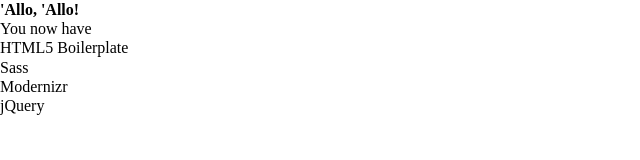
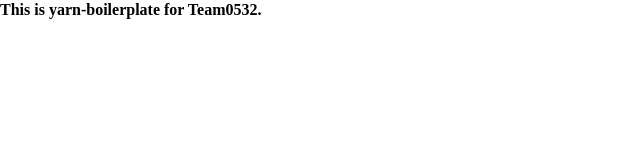
Before and after one commit to kudinov79/sport-shop, a website: page app/index.html in a window 1280 px wide. Shown: the whole page, without its empty margins (0-640 px from the left). Drawn offline with nearby package versions, Linux system fonts and the light colour scheme; files that its build step writes are made by us from their sources.

Commit message:
index.html : starting text is changed

```diff
--- a/app/index.html
+++ b/app/index.html
@@ -16,16 +16,7 @@
       <p class="browserupgrade">You are using an <strong>outdated</strong> browser. Please <a href="http://browsehappy.com/">upgrade your browser</a> to improve your experience.</p>
     <![endif]-->
 
-    <div class="hero-unit">
-      <h1>'Allo, 'Allo!</h1>
-      <p>You now have</p>
-      <ul>
-        <li>HTML5 Boilerplate</li>
-        <li>Sass</li>
-        <li>Modernizr</li>
-        <li>jQuery</li>
-      </ul>
-    </div>
+    <h2>This is yarn-boilerplate for Team0532.</h2>
 
     <!-- Google Analytics: change UA-XXXXX-X to be your site's ID. -->
     <script>
```
